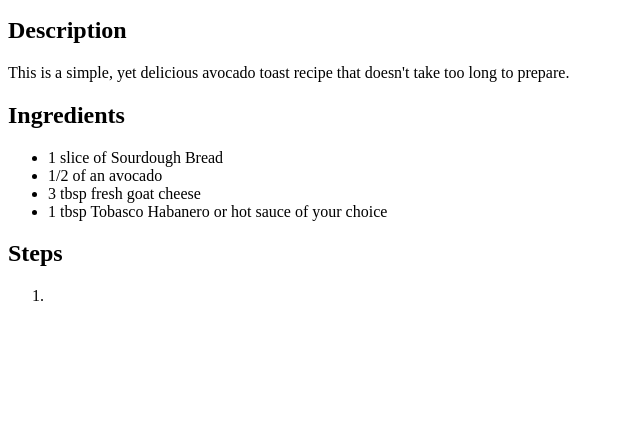
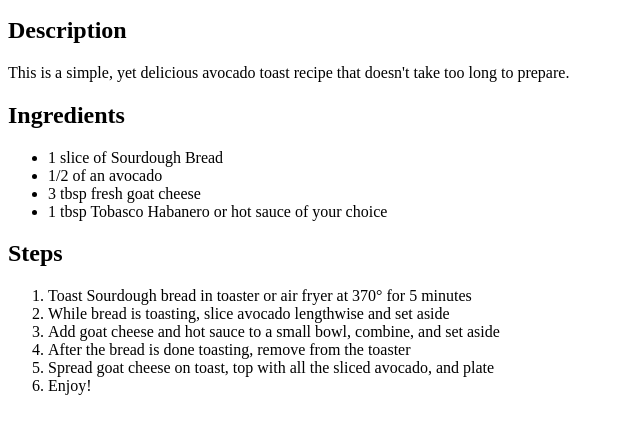
Before and after one commit to trashmotel/odin-recipes, a plain HTML site: page recipes/avocado-toast.html in a window 1280 px wide. Shown: the part 101-534 px from the top of the page, without its empty margins (0-640 px from the left). Drawn offline with Linux system fonts and the light colour scheme.

Commit message:
Add Steps

```diff
--- a/recipes/avocado-toast.html
+++ b/recipes/avocado-toast.html
@@ -21,7 +21,12 @@
         </ul>
         <h2>Steps</h2>
         <ol>
-            <li></li>
+            <li>Toast Sourdough bread in toaster or air fryer at 370° for 5 minutes</li>
+            <li>While bread is toasting, slice avocado lengthwise and set aside</li>
+            <li>Add goat cheese and hot sauce to a small bowl, combine, and set aside</li>
+            <li>After the bread is done toasting, remove from the toaster</li>
+            <li>Spread goat cheese on toast, top with all the sliced avocado, and plate</li>
+            <li>Enjoy!</li>
         </ol>
     </body>
 </html>
```
